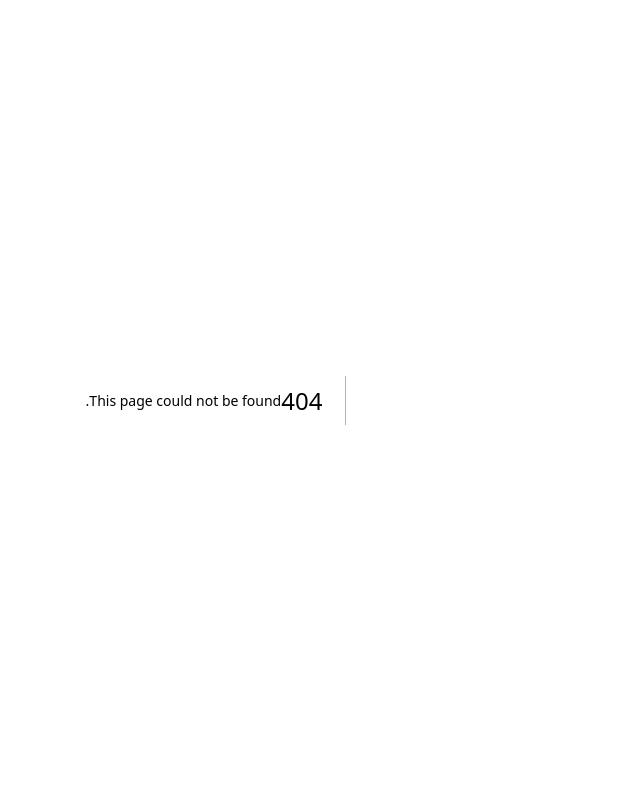
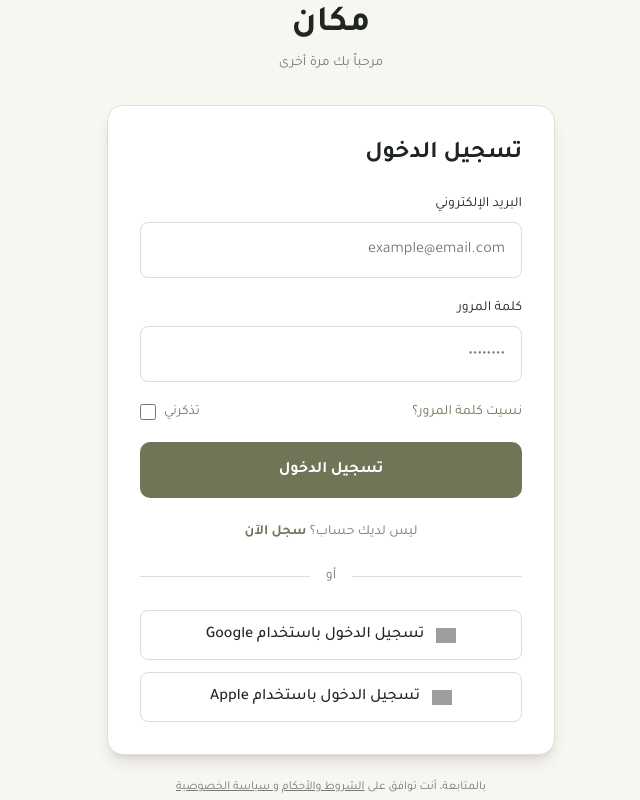
Before and after one commit to eman-elsayed24/makan, a Next.js app: page /login in a window 1280 px wide. Before the commit this address had no page. Shown: the whole page, without its empty margins (456-1096 px from the left). Built offline with nearby package versions, Linux system fonts and the light colour scheme; grey boxes are pictures that could not be loaded.

Commit message:
feat: add login page with email/password and social login options

```diff
--- a/app/favorites/page.tsx
+++ b/app/favorites/page.tsx
@@ -7,7 +7,6 @@ import { Heart } from "lucide-react";
 import Link from "next/link";
 import Button from "@/components/ui/Button";
 
-// نفس الـ data (في المستقبل هتيجي من API)
 const allWorkspaces = [
   {
     id: 1,
--- /dev/null
+++ b/app/login/page.tsx
@@ -0,0 +1,137 @@
+"use client";
+
+import { useState } from "react";
+import Image from "next/image";
+import Link from "next/link";
+import Button from "@/components/ui/Button";
+import Input from "@/components/ui/Input";
+
+export default function LoginPage() {
+  const [email, setEmail] = useState("");
+  const [password, setPassword] = useState("");
+
+  const handleSubmit = (e: React.FormEvent) => {
+    e.preventDefault();
+    console.log({ email, password });
+  };
+
+  return (
+    <div className="min-h-screen bg-background flex items-center justify-center px-4">
+      <div className="w-full max-w-md">
+        <div className="text-center mb-8">
+          <Link href="/" className="inline-block">
+            <h1 className="text-4xl font-bold text-foreground mb-2">مكان</h1>
+          </Link>
+          <p className="text-muted-foreground text-sm">مرحباً بك مرة أخرى</p>
+        </div>
+
+        <div className="bg-card rounded-2xl shadow-lg p-8 border border-border">
+          <h2 className="text-2xl font-bold text-foreground mb-6 text-right">
+            تسجيل الدخول
+          </h2>
+
+          <form onSubmit={handleSubmit} className="space-y-5">
+            <div>
+              <Input
+                label="البريد الإلكتروني"
+                type="email"
+                placeholder="example@email.com"
+                value={email}
+                onChange={(e) => setEmail(e.target.value)}
+              />
+            </div>
+
+            <div>
+              <Input
+                label="كلمة المرور"
+                type="password"
+                placeholder="••••••••"
+                value={password}
+                onChange={(e) => setPassword(e.target.value)}
+              />
+            </div>
+
+            <div className="flex items-center justify-between text-sm">
+              <Link
+                href="/forgot-password"
+                className="text-primary hover:underline"
+              >
+                نسيت كلمة المرور؟
+              </Link>
+              <label className="flex items-center gap-2 cursor-pointer">
+                <span className="text-muted-foreground">تذكرني</span>
+                <input
+                  type="checkbox"
+                  className="w-4 h-4 rounded border-border accent-primary"
+                />
+              </label>
+            </div>
+
+            <Button type="submit" className="w-full" size="lg">
+              تسجيل الدخول
+            </Button>
+          </form>
+
+          <div className="mt-6 text-center">
+            <p className="text-sm text-muted-foreground">
+              ليس لديك حساب؟{" "}
+              <Link
+                href="/signup"
+                className="text-primary font-semibold hover:underline"
+              >
+                سجل الآن
+              </Link>
+            </p>
+          </div>
+
+          <div className="mt-6 relative">
+            <div className="absolute inset-0 flex items-center">
+              <div className="w-full border-t border-border"></div>
+            </div>
+            <div className="relative flex justify-center text-sm">
+              <span className="bg-card px-4 text-muted-foreground">أو</span>
+            </div>
+          </div>
+
+          <div className="mt-6 space-y-3">
+            <button className="w-full flex items-center justify-center gap-3 px-4 py-3 border border-border rounded-lg hover:bg-muted transition-colors">
+              <Image
+                src="/images/google-icon.svg"
+                alt="Google"
+                width={20}
+                height={20}
+              />
+              <span className="text-foreground font-medium">
+                تسجيل الدخول باستخدام Google
+              </span>
+            </button>
+
+            <button className="w-full flex items-center justify-center gap-3 px-4 py-3 border border-border rounded-lg hover:bg-muted transition-colors">
+              <Image
+                src="/images/apple-icon.svg"
+                alt="Apple"
+                width={20}
+                height={20}
+              />
+              <span className="text-foreground font-medium">
+                تسجيل الدخول باستخدام Apple
+              </span>
+            </button>
+          </div>
+        </div>
+
+        <p className="text-center text-xs text-muted-foreground mt-6">
+          بالمتابعة، أنت توافق على{" "}
+          <Link href="/terms" className="underline hover:text-foreground">
+            الشروط والأحكام
+          </Link>{" "}
+          و
+          <Link href="/privacy" className="underline hover:text-foreground">
+            {" "}
+            سياسة الخصوصية
+          </Link>
+        </p>
+      </div>
+    </div>
+  );
+}
--- a/components/sections/LandlordCTA.tsx
+++ b/components/sections/LandlordCTA.tsx
@@ -6,7 +6,6 @@ export default function LandlordCTA() {
     <section className="bg-secondary">
       <div className="max-w-360 mx-auto px-4 sm:px-8 lg:px-20 py-12 sm:py-14">
         <div className="flex flex-col lg:flex-row items-center gap-8 lg:gap-12">
-          {/* Image */}
           <div className="w-full lg:w-100 h-65 relative rounded-2xl overflow-hidden shrink-0 order-2 lg:order-1">
             <Image
               src="/images/landlord-banner.png"
@@ -16,7 +15,6 @@ export default function LandlordCTA() {
             />
           </div>
 
-          {/* Content */}
           <div className="flex-1 flex flex-col items-end text-right order-1 lg:order-2">
             <div className="space-y-2.5 mb-6">
               <h2 className="text-[28px] sm:text-[32px] font-bold text-muted leading-normal">
--- a/components/ui/Input.tsx
+++ b/components/ui/Input.tsx
@@ -3,11 +3,15 @@ export default function Input({
   placeholder,
   type = "text",
   error,
+  value,
+  onChange,
 }: {
   label?: string;
   placeholder?: string;
   type?: string;
   error?: string;
+  value?: string;
+  onChange?: (e: React.ChangeEvent<HTMLInputElement>) => void;
 }) {
   return (
     <div className="w-full">
@@ -17,6 +21,8 @@ export default function Input({
       <input
         type={type}
         placeholder={placeholder}
+        value={value}
+        onChange={onChange}
         className={`w-full h-14 px-4 text-base text-foreground placeholder:text-muted-foreground bg-card border rounded-lg outline-none transition-all ${
           error
             ? "border-destructive focus:border-destructive focus:ring-2 focus:ring-destructive/20"
```
Also changed, not shown: components/layout/Footer.tsx (+0 -10 lines), components/sections/FeaturedSpaces.tsx (+0 -8 lines).
